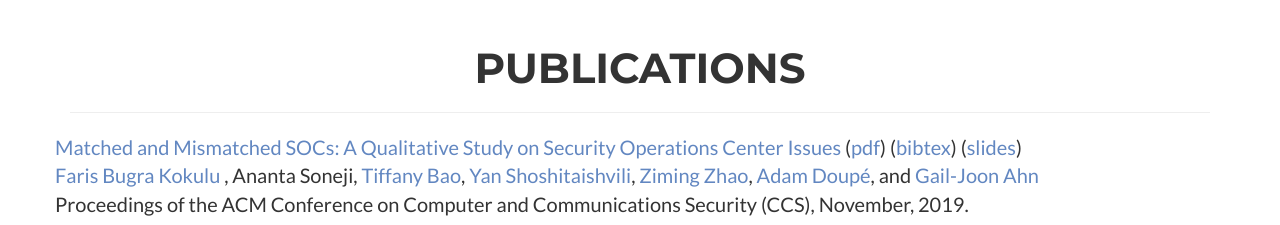
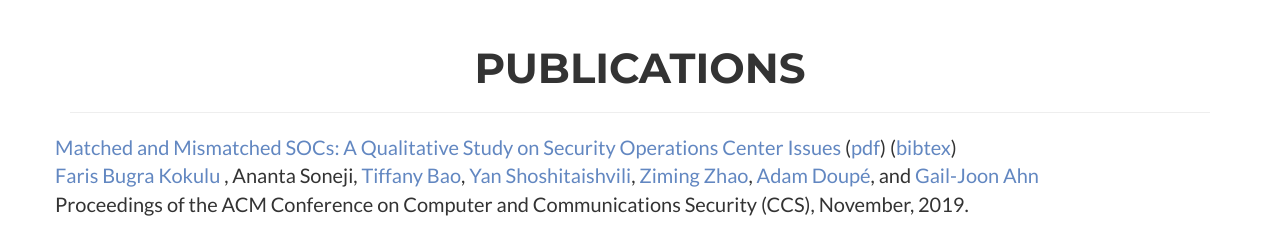
Before and after one commit to bugrakokulu/bugrakokulu.github.io, a website: page index.html in a window 1280 px wide. Shown: the part 1480-1705 px from the top of the page. Drawn offline with nearby package versions, Linux system fonts and the light colour scheme.

Commit message:
removed  SOC slides

```diff
--- a/index.html
+++ b/index.html
@@ -132,7 +132,6 @@
 					and Mismatched SOCs: A Qualitative Study on Security Operations Center Issues</a>
 					(<a href="/publications/matched-and-mismatched-socs-ccs2019.pdf" style="color:#6287c1">pdf</a>)
 					(<a href="/publications/matched-and-mismatched-socs-ccs2019.bib" style="color:#6287c1">bibtex</a>)
-					(<a href="/publications/matched-and-mismatched-socs-slides-ccs2019.pdf" style="color:#6287c1">slides</a>)
 					<br>
 
 					<a href="https://bugrakokulu.com/" style="color:#6287c1">Faris Bugra Kokulu </a>,
```
Also changed, not shown: 1 other file.
